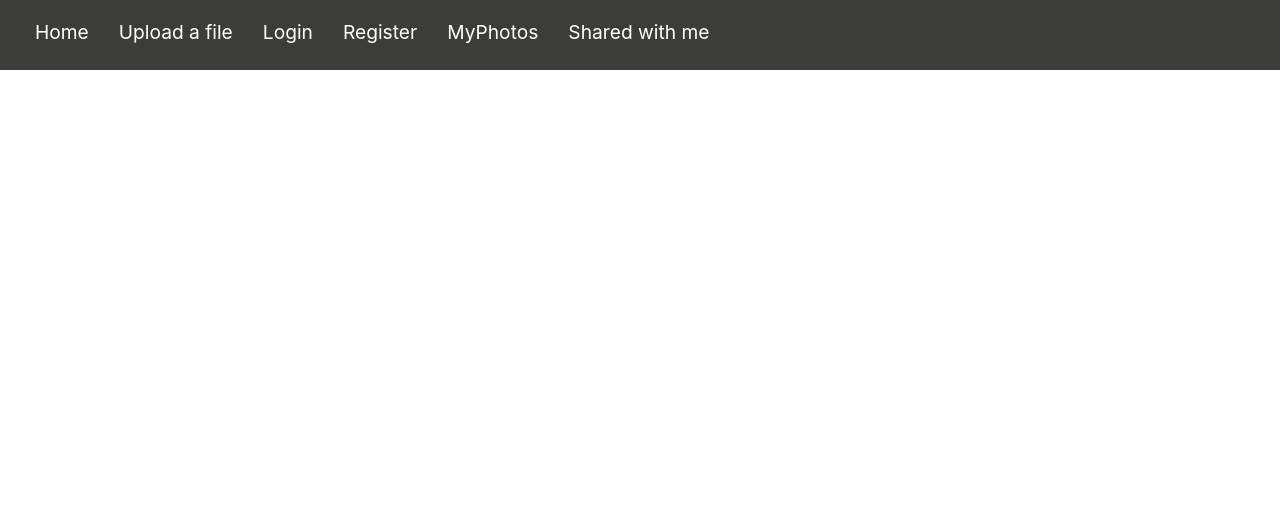
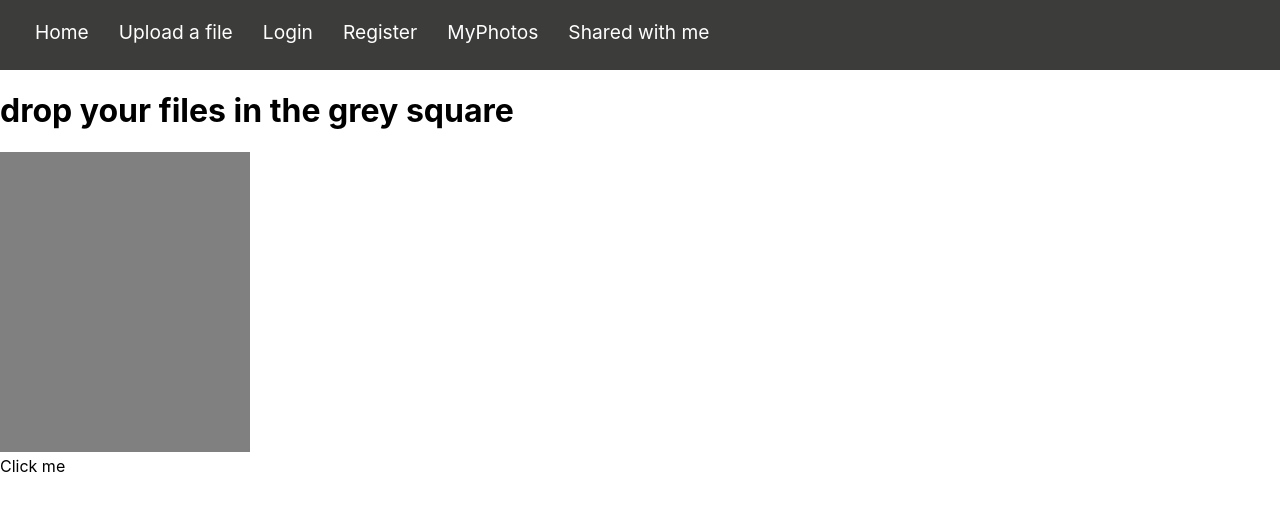
Before and after one commit to POPSoftwareTeam/Profolio-Web, a React (Create React App) app in the folder profolioweb/: page /NewFileUpload in a window 1280 px wide. Shown: the top 510 px of the page. Built offline with nearby package versions, Linux system fonts and the light colour scheme.

Commit message:
we now have a js bulk file upload solution

```diff
--- a/profolioweb/src/App.tsx
+++ b/profolioweb/src/App.tsx
@@ -14,6 +14,7 @@ import SharedPhotos from './Components/SharedPhotosPage'
 import SharePhoto from './Components/SharePhotoPage'
 import RegisterEmail from './Components/RegisterEmailPage'
 import FullPhotoView from './Components/FullPhotoViewPage';
+import NewFileUpload from './Components/NewFileUpload'
 
 
 const App:React.FC = props => {
@@ -33,6 +34,7 @@ const App:React.FC = props => {
               <Route exact path="/Sharedwithme" component ={SharedPhotos}/>
               <Route exact path="/SharePhoto" component ={SharePhoto}/>
               <Route exact path="/FullPhoto" component ={FullPhotoView}/>
+              <Route exact path="/NewFileUpload" component ={NewFileUpload}/>
             </Switch>
        </>
     )
--- a/profolioweb/src/Components/FileUploadPage.tsx
+++ b/profolioweb/src/Components/FileUploadPage.tsx
@@ -10,7 +10,7 @@ const FileUpload: React.FC = (props) => {
 
   const submitCharityToAPI = async () => {
     let photoservice = new APIPhotoService();
-    await photoservice.UploadPhoto(new Token(""), image);
+    await photoservice.UploadPhoto(image);
   };
 
   return (
--- /dev/null
+++ b/profolioweb/src/Components/NewFileUpload.jsx
@@ -0,0 +1,51 @@
+import React, { Component } from 'react'
+import DragAndDrop from './shared/DragAndDrop'
+import APIPhotoService from '../Services/APIPhotoService'
+import {Token} from "../Models/TokenModel"
+import "../css/form.scss"
+
+class FileList extends Component {
+state = {
+    files: [
+    ]
+  }
+ handleDrop = (files) => {
+    let fileList = this.state.files
+    for (var i = 0; i < files.length; i++) {
+      if (!files[i].name) return
+      console.log(files[i])
+      fileList.push(files[i])
+    }
+    this.setState({files: fileList})
+  }
+
+
+
+  submitCharityToAPI = async () => {
+    let photoservice = new APIPhotoService();
+    let files = this.state.files
+    for(let i in files){
+      console.log(files[i])
+      let result = await photoservice.UploadPhoto(files[i]);
+      console.log(result);
+    }
+  };
+
+
+render() {
+    return (
+      <>
+      <h1>drop your files in the grey square</h1>
+      <DragAndDrop handleDrop={this.handleDrop}>
+        <div className="drag-and-drop" style={{height: 300, width: 250}}>
+          {this.state.files.map((file) =>
+            <div>{file.name}</div>
+          )}
+        </div>
+      </DragAndDrop>
+        <div className="file upload" onClick={ async()=>await this.submitCharityToAPI()}>Click me</div>
+      </>
+    )
+  }
+}
+export default FileList
--- /dev/null
+++ b/profolioweb/src/Components/shared/DragAndDrop.jsx
@@ -0,0 +1,90 @@
+import React, { Component } from 'react'
+class DragAndDrop extends Component {
+  state = {
+    drag: false
+  }
+  dropRef = React.createRef()
+  handleDrag = (e) => {
+    e.preventDefault()
+    e.stopPropagation()
+  }
+  handleDragIn = (e) => {
+    e.preventDefault()
+    e.stopPropagation()
+    this.dragCounter++
+    if (e.dataTransfer.items && e.dataTransfer.items.length > 0) {
+      this.setState({drag: true})
+    }
+  }
+  handleDragOut = (e) => {
+    e.preventDefault()
+    e.stopPropagation()
+    this.dragCounter--
+    if (this.dragCounter === 0) {
+      this.setState({drag: false})
+    }
+  }
+  handleDrop = (e) => {
+    e.preventDefault()
+    e.stopPropagation()
+    this.setState({drag: false})
+    if (e.dataTransfer.files && e.dataTransfer.files.length > 0) {
+      this.props.handleDrop(e.dataTransfer.files)
+      e.dataTransfer.clearData()
+      this.dragCounter = 0
+    }
+  }
+  componentDidMount() {
+    let div = this.dropRef.current
+    div.addEventListener('dragenter', this.handleDragIn)
+    div.addEventListener('dragleave', this.handleDragOut)
+    div.addEventListener('dragover', this.handleDrag)
+    div.addEventListener('drop', this.handleDrop)
+  }
+  componentWillUnmount() {
+    let div = this.dropRef.current
+    div.removeEventListener('dragenter', this.handleDragIn)
+    div.removeEventListener('dragleave', this.handleDragOut)
+    div.removeEventListener('dragover', this.handleDrag)
+    div.removeEventListener('drop', this.handleDrop)
+  }
+  render() {
+    return (
+      <div
+        style={{display: 'inline-block', position: 'relative'}}
+        ref={this.dropRef}
+      >
+        {this.state.dragging &&
+          <div
+            style={{
+              border: 'dashed grey 4px',
+              backgroundColor: 'rgba(255,255,255,.8)',
+              position: 'absolute',
+              top: 0,
+              bottom: 0,
+              left: 0,
+              right: 0,
+              zIndex: 9999
+            }}
+          >
+            <div
+              style={{
+                position: 'absolute',
+                top: '50%',
+                right: 0,
+                left: 0,
+                textAlign: 'center',
+                color: 'grey',
+                fontSize: 36
+              }}
+            >
+              <div>drop here :)</div>
+            </div>
+          </div>
+        }
+        {this.props.children}
+      </div>
+    )
+  }
+}
+export default DragAndDrop
--- a/profolioweb/src/Services/APIPhotoService.ts
+++ b/profolioweb/src/Services/APIPhotoService.ts
@@ -3,9 +3,9 @@ import { Photo } from "../Models/PhotoModel";
 
 export default class APIPhotoService{
     readonly api = "http://206.189.218.168"
-    public async UploadPhoto(token:Token,file:any){
+    public async UploadPhoto(file:any){
         //getting token from local storage
-        token = new Token(localStorage.getItem('token') ?? token.key)
+        let token = new Token(localStorage.getItem('token') ?? "");
 
         let newurl = this.api+"/Photos/Upload"
         let formData = new FormData()
--- a/profolioweb/src/css/form.scss
+++ b/profolioweb/src/css/form.scss
@@ -87,3 +87,7 @@ h2 {
     text-align: left;
   }
 }
+
+.drag-and-drop{
+  background-color: gray;
+}
```
